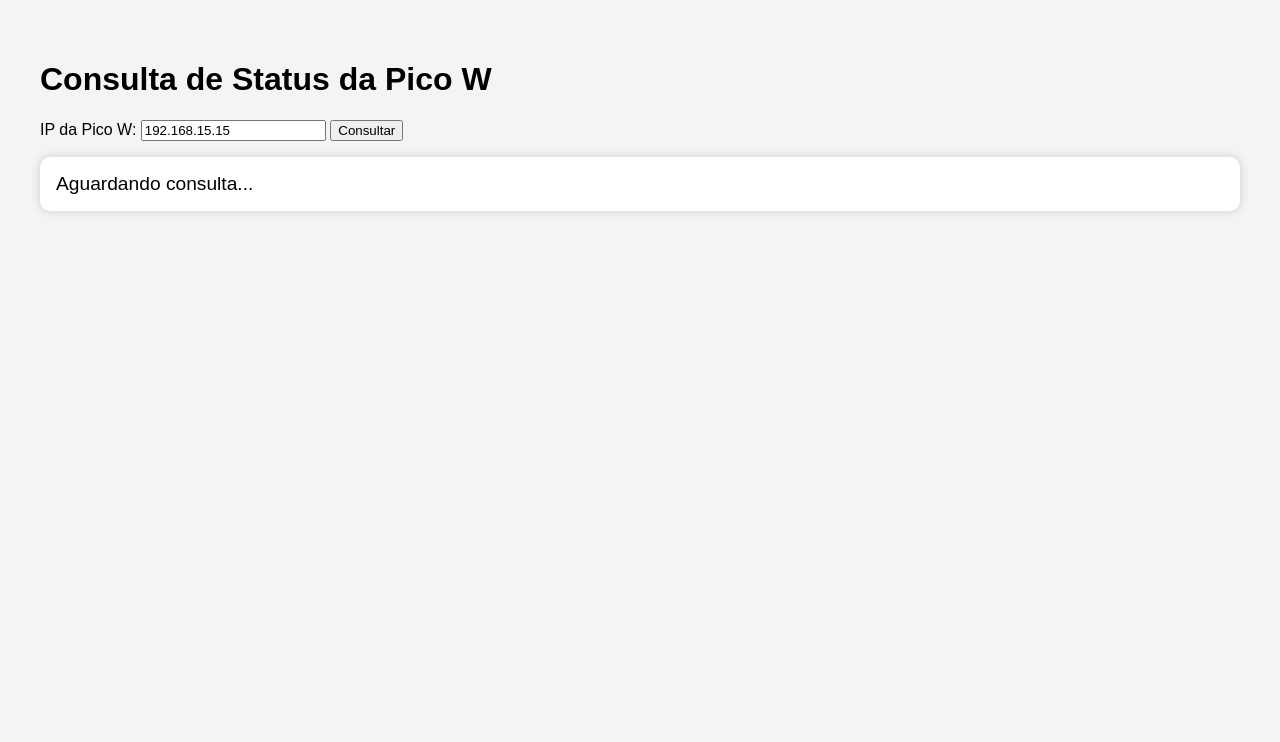
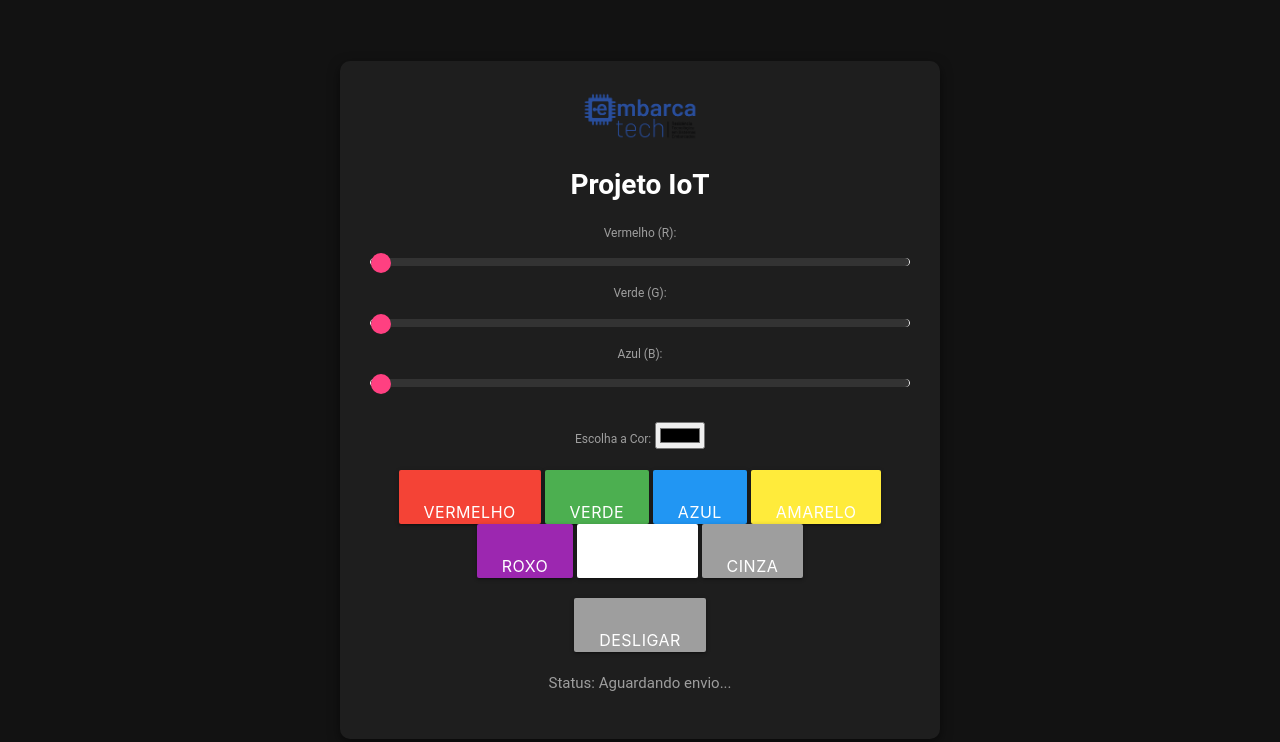
Before and after one commit to Danngas/testesite, a plain HTML site: page index.html in a window 1280 px wide. Drawn offline with nearby package versions, Linux system fonts and the light colour scheme.

Commit message:
Update index.html

```diff
--- a/index.html
+++ b/index.html
@@ -1,53 +1,206 @@
 <!DOCTYPE html>
-<html lang="pt-BR">
+<html lang="pt">
 <head>
-  <meta charset="UTF-8" />
+  <meta charset="UTF-8">
   <meta name="viewport" content="width=device-width, initial-scale=1.0"/>
-  <title>Status da Pico W</title>
+  <title>Controle RGB</title>
+
+  <!-- Importa Materialize CSS -->
+  <link href="https://cdnjs.cloudflare.com/ajax/libs/materialize/1.0.0/css/materialize.min.css" rel="stylesheet">
+  <!-- Ícones -->
+  <link href="https://fonts.googleapis.com/icon?family=Material+Icons" rel="stylesheet">
+
   <style>
     body {
-      font-family: Arial, sans-serif;
-      padding: 2rem;
-      background-color: #f4f4f4;
+      background-color: #121212;
+      color: white;
+      font-family: 'Roboto', sans-serif;
+      padding: 30px;
+      display: flex;
+      justify-content: center;
+      align-items: center;
+      height: 100vh;
     }
-    #status {
-      background: white;
-      padding: 1rem;
+    .container {
+      width: 100%;
+      max-width: 600px;
+      text-align: center;
+      background-color: #1e1e1e;
+      padding: 30px;
       border-radius: 10px;
-      box-shadow: 0 0 10px #ccc;
-      margin-top: 1rem;
-      font-size: 1.2rem;
+      box-shadow: 0 4px 12px rgba(0, 0, 0, 0.5);
+    }
+    .project-name {
+      font-size: 28px;
+      font-weight: bold;
+      margin-bottom: 20px;
+    }
+    .logo-container {
+      text-align: center;
+      margin-bottom: 20px;
+    }
+    .slider-container {
+      margin: 20px 0;
+    }
+    .slider {
+      width: 100%;
+    }
+    .color-picker-container {
+      margin: 20px 0;
+    }
+    .btn-large {
+      padding: 15px 25px;
+      font-size: 16px;
+    }
+    .status-box {
+      margin-top: 20px;
+    }
+
+    .button-container {
+      margin: 20px 0;
+    }
+
+    input[type="range"] {
+      -webkit-appearance: none;
+      appearance: none;
+      width: 100%;
+      height: 8px;
+      border-radius: 5px;
+      background: #888;
+      outline: none;
+      transition: background 0.3s;
+    }
+
+    input[type="range"]:focus {
+      background: #555;
+    }
+
+    input[type="range"]::-webkit-slider-thumb {
+      -webkit-appearance: none;
+      appearance: none;
+      width: 20px;
+      height: 20px;
+      border-radius: 50%;
+      background: #ff4081;
+      cursor: pointer;
+      transition: background 0.3s;
+    }
+
+    input[type="range"]::-webkit-slider-thumb:hover {
+      background: #f50057;
+    }
+
+    input[type="range"]::-webkit-slider-runnable-track {
+      height: 8px;
+      border-radius: 5px;
+      background: #333;
+    }
+
+    input[type="range"]::-moz-range-thumb {
+      width: 20px;
+      height: 20px;
+      border-radius: 50%;
+      background: #ff4081;
+      cursor: pointer;
+      transition: background 0.3s;
+    }
+
+    input[type="range"]::-moz-range-thumb:hover {
+      background: #f50057;
+    }
+
+    input[type="range"]::-moz-range-track {
+      height: 8px;
+      border-radius: 5px;
+      background: #333;
     }
   </style>
 </head>
 <body>
-  <h1>Consulta de Status da Pico W</h1>
 
-  <label for="ip">IP da Pico W:</label>
-  <input type="text" id="ip" value="192.168.15.15" />
-  <button onclick="consultarStatus()">Consultar</button>
+  <div class="container">
+    <div class="logo-container">
+      <img src="logo-embarcaTech.png" alt="Logo EmbarcaTech" width="120"/>
+      <h4 class="project-name">Projeto IoT</h4>
+    </div>
 
-  <div id="status">Aguardando consulta...</div>
+    <!-- Controles de LED -->
+    <div class="slider-container">
+      <label for="r">Vermelho (R):</label>
+      <input type="range" id="r" min="0" max="255" value="0" class="slider" onchange="atualizar()"/>
+      <br/>
+      <label for="g">Verde (G):</label>
+      <input type="range" id="g" min="0" max="255" value="0" class="slider" onchange="atualizar()"/>
+      <br/>
+      <label for="b">Azul (B):</label>
+      <input type="range" id="b" min="0" max="255" value="0" class="slider" onchange="atualizar()"/>
+    </div>
+
+    <!-- Seletor de Cor -->
+    <div class="color-picker-container">
+      <label for="color-picker">Escolha a Cor:</label>
+      <input type="color" id="color-picker" value="#000000" onchange="atualizarColor()"/>
+    </div>
+
+    <!-- Botões de Cores Pré-definidas -->
+    <div class="button-container">
+      <button class="btn-large red" onclick="setColor(255, 0, 0)">Vermelho</button>
+      <button class="btn-large green" onclick="setColor(0, 255, 0)">Verde</button>
+      <button class="btn-large blue" onclick="setColor(0, 0, 255)">Azul</button>
+      <button class="btn-large yellow" onclick="setColor(255, 255, 0)">Amarelo</button>
+      <button class="btn-large purple" onclick="setColor(128, 0, 128)">Roxo</button>
+      <button class="btn-large white" onclick="setColor(255, 255, 255)">Branco</button>
+      <button class="btn-large grey" onclick="setColor(128, 128, 128)">Cinza</button>
+    </div>
+
+    <!-- Botão de Desligar -->
+    <button class="btn-large grey" onclick="setColor(0, 0, 0)">Desligar</button>
+
+    <div class="status-box">
+      <p id="status" class="grey-text">Status: Aguardando envio...</p>
+    </div>
+  </div>
+
+  <!-- Materialize JS + jQuery -->
+  <script src="https://cdnjs.cloudflare.com/ajax/libs/materialize/1.0.0/js/materialize.min.js"></script>
 
   <script>
-    async function consultarStatus() {
-      const ip = document.getElementById('ip').value;
-      const statusDiv = document.getElementById('status');
-      statusDiv.textContent = 'Consultando...';
+    const ip = "http://10.0.0.124";
 
-      try {
-        const response = await fetch(`http://${ip}/status`);
-        if (!response.ok) throw new Error("Falha na resposta");
+    // Função para enviar a cor RGB
+    async function sendRGB(r, g, b) {
+      const url = `${ip}/?r=${r}&g=${g}&b=${b}`;
+      document.getElementById("status").innerText = `Status: Enviando para ${url}`;
+      // Redireciona diretamente, bypassando CORS
+      window.location.replace(url);
+    }
 
-        const dados = await response.json();
-        statusDiv.innerHTML = `
-          <strong>Status:</strong> ${dados.status}<br>
-          <strong>Temperatura:</strong> ${dados.temperatura} °C
-        `;
-      } catch (e) {
-        statusDiv.textContent = 'Erro ao consultar a Pico W: ' + e.message;
-      }
+    // Função para atualizar a cor quando uma barra de rolagem é ajustada
+    function atualizar() {
+      const r = document.getElementById("r").value;
+      const g = document.getElementById("g").value;
+      const b = document.getElementById("b").value;
+      sendRGB(r, g, b);
+    }
+
+    // Função para atualizar a cor do seletor de cor
+    function atualizarColor() {
+      const color = document.getElementById("color-picker").value;
+      const hex = color.replace('#', '');
+      const r = parseInt(hex.substr(0, 2), 16);
+      const g = parseInt(hex.substr(2, 2), 16);
+      const b = parseInt(hex.substr(4, 2), 16);
+      sendRGB(r, g, b);
+    }
+
+    // Função para configurar uma cor pré-definida
+    function setColor(r, g, b) {
+      document.getElementById("r").value = r;
+      document.getElementById("g").value = g;
+      document.getElementById("b").value = b;
+      sendRGB(r, g, b);
     }
   </script>
+
 </body>
 </html>
```
